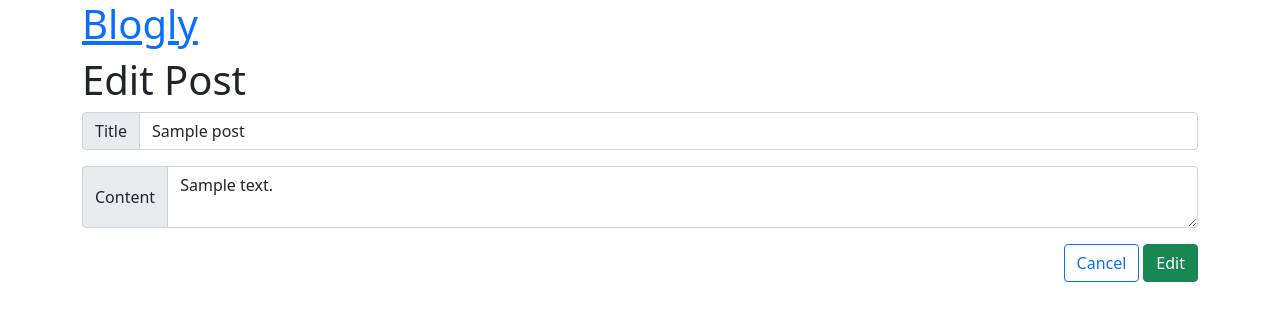
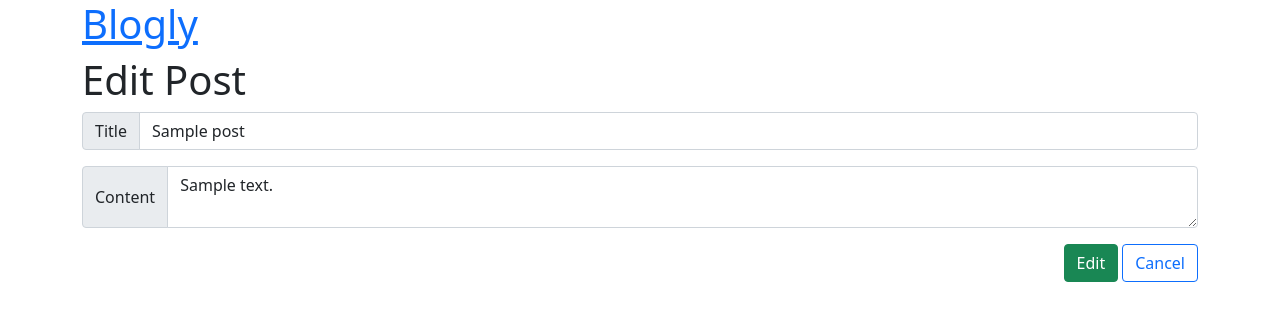
Before and after one commit to MarcACard/blogly, a Flask app: page /posts/1/edit in a window 1280 px wide. Shown: the top 321 px of the page. Run offline with Flask 2, Linux system fonts and the light colour scheme; tables that the repository leaves empty hold one stand-in row (values such as "Sample post").

Commit message:
add home page, modify home route, and post details time format.

```diff
--- a/app.py
+++ b/app.py
@@ -18,9 +18,11 @@ connect_db(app)
 @app.route("/")
 def index():
     """Home Page"""
-    # TODO: Fix in later exercises
-    flash("This is a test", "message")
-    return redirect("/users")
+
+    # TODO: Get 5 most recent posts
+    posts = Post.query.order_by(Post.created_at.desc()).limit(5)
+
+    return render_template("index.html", posts=posts)
 
 
 @app.errorhandler(404)
--- a/templates/post_detail.html
+++ b/templates/post_detail.html
@@ -7,7 +7,7 @@
   <h1>{{post.title}}</h1>
   <div class="d-flex justify-content-between align-items-center mb-2">
     <div>
-      <span class="small">{{post.created_at}}</span>
+      <span class="small">{{post.created_at.strftime('%a %b %d, %Y - %-I:%I %p %Z')}}</span>
     </div>
     <div>
       <form>
--- a/templates/post_edit.html
+++ b/templates/post_edit.html
@@ -15,10 +15,9 @@
     <span class="input-group-text">Content</span>
     <textarea class="form-control" id="content" name="content">{{post.content}}</textarea>
   </label>
-  <div class="d-flex flex-row-reverse">
-    <button type="submit" class="btn btn-success ms-1">Edit</button>
+  <div class="d-flex justify-content-end">
+    <button type="submit" class="btn btn-success me-1">Edit</button>
     <a href="/posts/{{post.id}}" class="btn btn-outline-primary">Cancel</a>
-
   </div>
 </form>
 {% endblock %}
```
Also changed, not shown: templates/index.html (added, +17 -0 lines).
